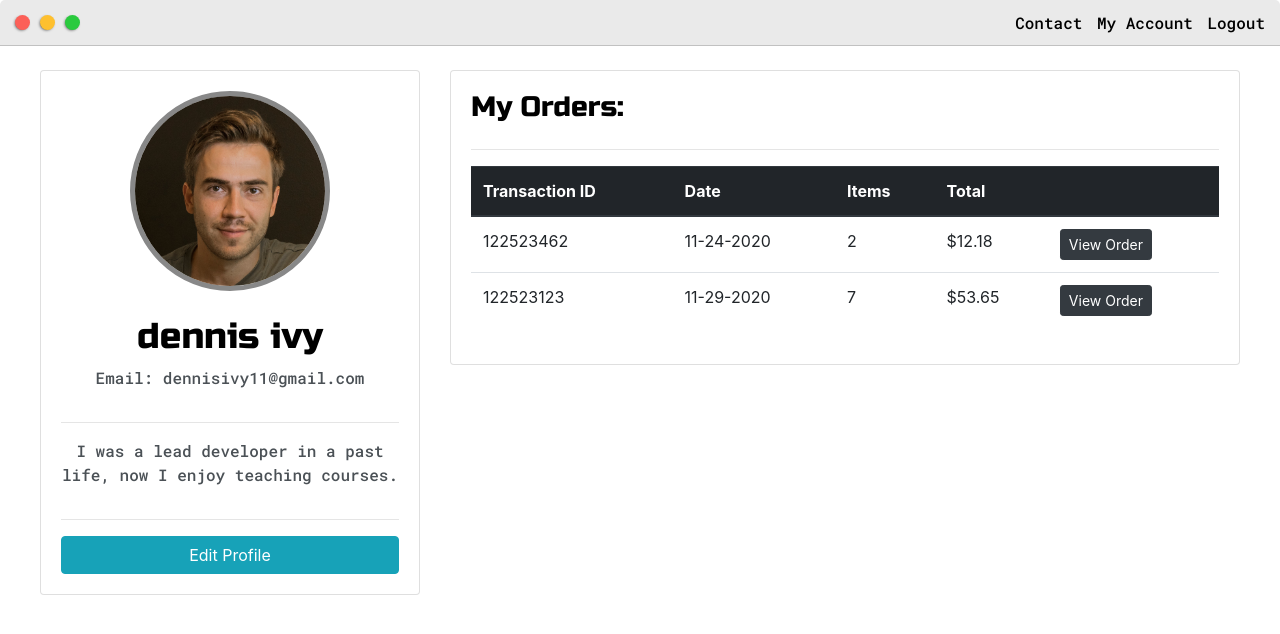
After one commit to divanov11/django-portfolio-website, a Django app: page /account/ in a window 1280 px wide. The commit adds this page. Shown: the top 634 px of the page. Run offline with Django 3.2, Linux system fonts and the light colour scheme; a user stored in the database is signed in; data comes from the database, SQL or seed files in the repository; both versions use the stored data as it was after the commit; some libraries are stand-ins or nearby versions.

Commit message:
User account page

```diff
--- a/base/forms.py
+++ b/base/forms.py
@@ -7,9 +7,10 @@ from .models import Post
 
 
 class CustomUserCreationForm(UserCreationForm):
+
 	class Meta:
 		model = User
-		fields = ['email', 'password1', 'password2']
+		fields = ['first_name', 'last_name', 'email', 'password1', 'password2']
 
 class PostForm(ModelForm):
 
--- a/base/models.py
+++ b/base/models.py
@@ -11,15 +11,18 @@ from ckeditor_uploader.fields import RichTextUploadingField
 
 class Profile(models.Model):
 	user = models.OneToOneField(User, null=True, blank=True, on_delete=models.CASCADE)
-	first_name = models.CharField(max_length=200)
-	last_name = models.CharField(max_length=200)
+	first_name = models.CharField(max_length=200, blank=True, null=True)
+	last_name = models.CharField(max_length=200, blank=True, null=True)
 	email = models.CharField(max_length=200)
-	profile_pic = models.ImageField(null=True, blank=True, upload_to="images", default="/images/placeholder.png")
+	profile_pic = models.ImageField(null=True, blank=True, upload_to="images", default="/placeholder.png")
+	bio = models.TextField(null=True, blank=True)
 	twitter = models.CharField(max_length=200,null=True, blank=True)
 
 	def __str__(self):
-
-		return str(self.first_name)
+		name = str(self.first_name)
+		if self.last_name:
+			name += ' ' + str(self.last_name)
+		return name
 
 class Tag(models.Model):
 	name = models.CharField(max_length=200)
--- /dev/null
+++ b/base/templates/base/account.html
@@ -0,0 +1,69 @@
+{% include 'base/main.html' %}
+{% load static %}
+{% block content %}
+
+<style type="text/css">
+	#user_pic{
+		height: 200px;
+		width: 200px;
+		border-radius: 50%;
+		border:5px solid #888;
+		margin:0 auto;
+	}
+
+	#user-info-box{
+		text-align: center;
+	}
+</style>
+
+<div class="main-container">
+	<br>
+	<div class="row">
+		<div class="col-md-4">
+			<div class="card card-body" id="user-info-box">
+				<img id="user_pic" src="{{profile.profile_pic.url}}">
+				<br>
+				<h2>{{profile}}</h2>
+				<p>Email: {{profile.email}}</p>
+				<hr>
+				<p>{{profile.bio}}</p>
+				<hr>
+				<a class="btn btn-info btn-block" href="">Edit Profile</a>
+			</div>
+		</div>
+		<div class="col-md-8">
+			<div class="card card-body">
+				<h3>My Orders:</h3>
+				<hr>
+				<table class="table">
+					<thead class="thead-dark">
+						<tr>
+							<th>Transaction ID</th>
+							<th>Date</th>
+							<th>Items</th>
+							<th>Total</th>
+							<th></th>
+						</tr>
+					</thead>
+					<tr>
+						<td>122523462</td>
+						<td>11-24-2020</td>
+						<td>2</td>
+						<td>$12.18</td>
+						<td><a class="btn btn-dark btn-sm" href="">View Order</a></td>
+					</tr>
+
+					<tr>
+						<td>122523123</td>
+						<td>11-29-2020</td>
+						<td>7</td>
+						<td>$53.65</td>
+						<td><a class="btn btn-dark btn-sm" href="">View Order</a></td>
+					</tr>
+				</table>
+			</div>
+		</div>
+	</div>
+</div>
+
+{% endblock content %}
--- a/base/templates/base/navbar.html
+++ b/base/templates/base/navbar.html
@@ -15,6 +15,7 @@
 		<h2  id="close-btn" style="text-align: center">X</h2>
 		<li><a href="{% url 'home' %}#contact">Contact</a></li>
 		{% if request.user.is_authenticated %}
+			<li><a href="{% url 'account' %}">My Account</a></li>
 			<li><a href="{% url 'logout' %}">Logout</a></li>
 		{% else %}
 			<li><a href="{% url 'login' %}">Login</a></li>
--- a/base/urls.py
+++ b/base/urls.py
@@ -19,4 +19,6 @@ urlpatterns = [
 	path('login/', views.loginPage, name="login"),
 	path('register/', views.registerPage, name="register"),
 	path('logout/', views.logoutUser, name="logout"),
+
+	path('account/', views.userAccount, name="account"),
 ]
--- a/base/views.py
+++ b/base/views.py
@@ -151,8 +151,12 @@ def loginPage(request):
 		password =request.POST.get('password')
 
 		#Little Hack to work around re-building the usermodel
-		user = User.objects.get(email=email)
-		user = authenticate(request, username=user.username, password=password)
+		try:
+			user = User.objects.get(email=email)
+			user = authenticate(request, username=user.username, password=password)
+		except:
+			messages.error(request, 'User with this email does not exists')
+			return redirect('login')
 
 		if user is not None:
 			login(request, user)
@@ -181,3 +185,10 @@ def registerPage(request):
 def logoutUser(request):
 	logout(request)
 	return redirect('home')
+
+@login_required(login_url="home")
+def userAccount(request):
+	profile = request.user.profile
+
+	context = {'profile':profile}
+	return render(request, 'base/account.html', context)
```
Also changed, not shown: base/migrations/0010_auto_20201109_1219.py (added), base/migrations/0011_profile_bio.py (added), db.sqlite3, static/images/images/Dennis_Ivanov.jpg (added).
